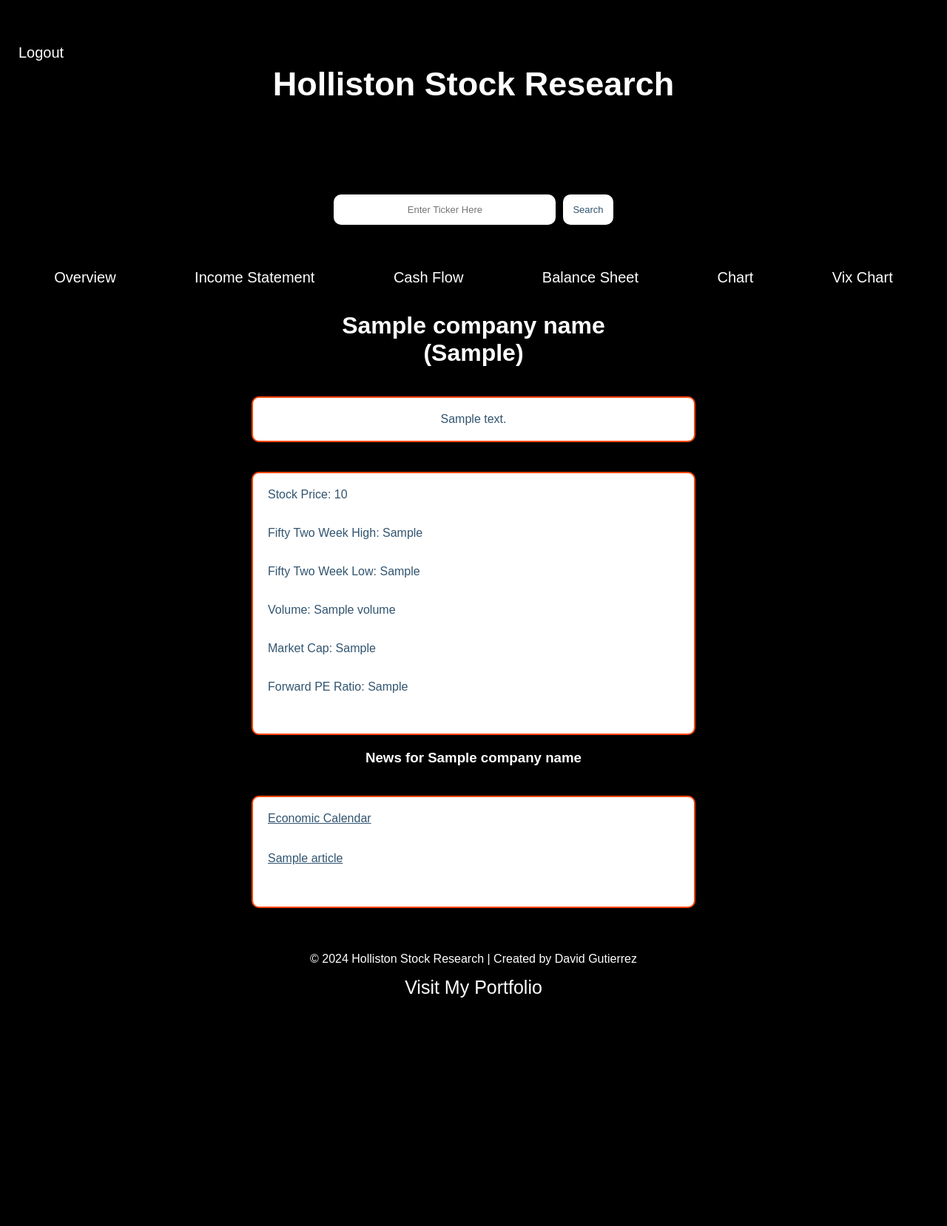
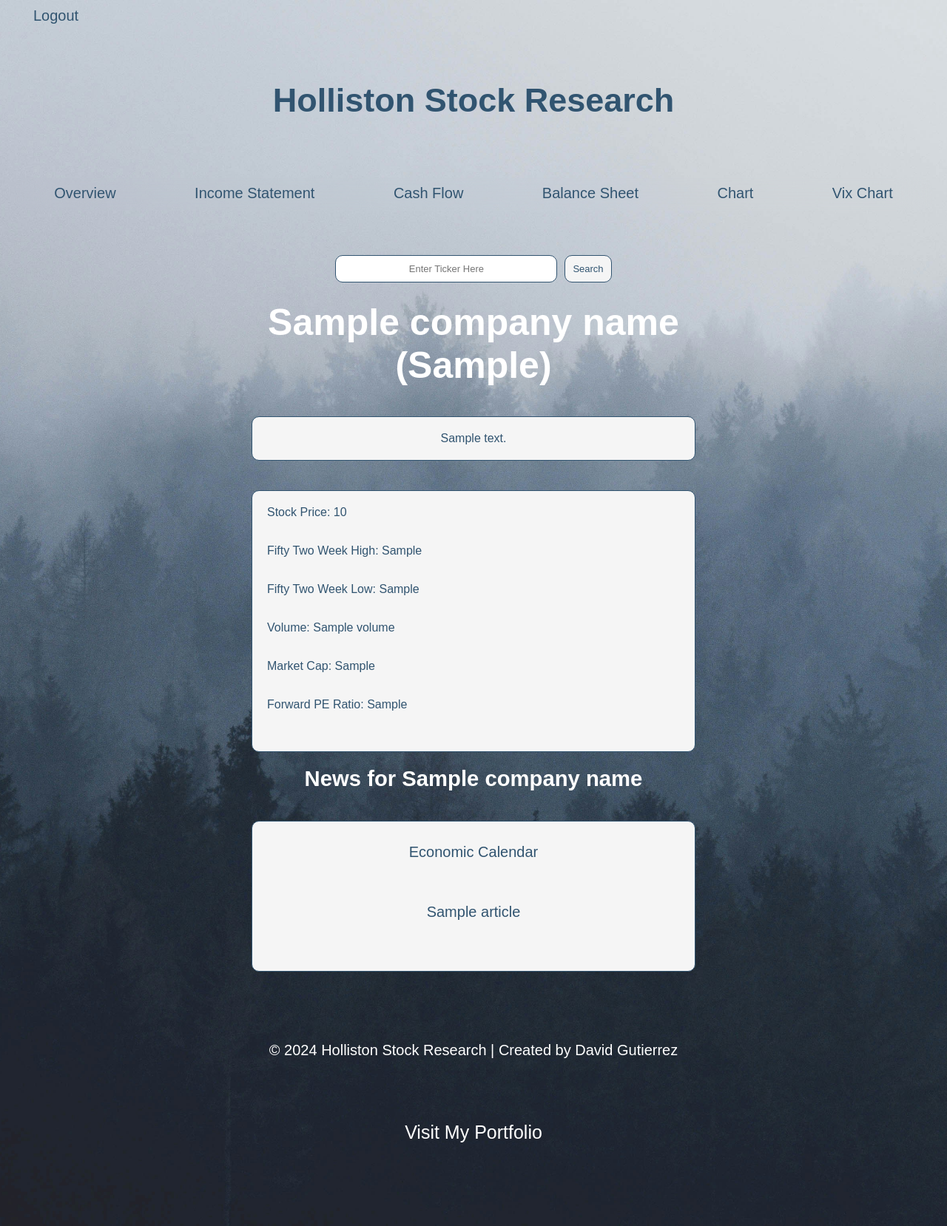
Before and after one commit to DavidG626/Portfolio-Project-1, a Flask app: template templates/overview.html in a window 1280 px wide. Shown: the whole page at 74% size. Before the commit the page ends 1349 px from the top, so only its background shows below. Run offline with Flask 3, Linux system fonts and the light colour scheme; the template is opened without the code that fills it: most values are stand-ins (such as "Sample title", 1, 10 or a date in 2020).

Commit message:
styles update

```diff
--- a/static/styles.css
+++ b/static/styles.css
@@ -5,31 +5,86 @@
   padding: 0;
   box-sizing: border-box;
 
+  /* border: 1px solid red; */
+
 }
 
 body {
-  color: white;
+  color: #315470;
   font-family: 'Noto+Serif+Display', sans-serif;
   padding: 0 20px;
-  background-color: black;
+  background-color: whitesmoke;
+}
+
+body.image {
+
+  background: url(../static/forest.jpg);
+  background-repeat: no-repeat;
+  min-height: 100vh;
+  background-size: cover;
+  background-position: center;
+  background-size: cover;
+  position: relative;
+
+}
+/* nav */
+
+/* horizontal menu */
+.horizontal-menu {
+  position: sticky;
+  top: 0;
+  border-radius: 15px;
+  align-items: center;
+
+  font-size: 20px;
+  margin-top: 10px;
+  margin-bottom: 35px;
+  display: flex;
+  flex-direction: row;
+  justify-content: space-around;
+  background-color: transparent;
+  backdrop-filter: blur(20px);
+  background-image: linear-gradient(
+    360deg,
+    /* rgba(49, 84, 112, .3),
+    rgba(0, 0, 0, 0.1) */
+  );
+  width: 100%;
+}
+/* end for horizontal menu */
+
+
+.horizontal-menu a {
+  color: #315470;
+  text-decoration: none;
+  font-size: 20px;
+  list-style: none;
+  display: inline-block;
+  padding-top: 10px;
+  padding-bottom: 10px;
+  /* position: relative; */
+  align-items: center;
+  height: 100%;
+}
+
+.horizontal-menu a::after {
+  content: '';
+  width: 0%;
+  height: 2px;
+  background-color: #315470;
+  display: block;
+  margin: auto;
+  transition: 0.5s;
+}
+
+.horizontal-menu a:hover::after {
+  width: 100%;
 }
 
 
-/* all links */
-.links {
-  font-size: 20px;
-  display: block;
-  margin: 10px 0;
-  color: white;
-  text-decoration: none;
-}
 
-.links:hover {
-  text-decoration: underline;
-  text-decoration-color:  #f46106;
-  text-decoration-thickness: 3px;
-  transition: 0.3s ease;
-}
+
+
 /* end all links */
 
 
@@ -40,25 +95,38 @@ body {
   margin-bottom: 15px;
   padding-left: 25px;
 
+
 }
 
 
 
+
+
 .logout-link {
+  color: #315470;
+  text-decoration: none;
   font-size: 20px;
-  color: white;
-  text-decoration: none;
-  position: relative;
-  top: 60px;
-  right: 20px;
+  list-style: none;
+  display: inline-block;
+  padding-top: 10px;
+  padding-bottom: 10px;
+  text-align: center;
+  align-items: center;
+  height: 100%;
 }
 
+.logout-link::after {
+  content: '';
+  width: 0%;
+  height: 2px;
+  background-color: #315470;
+  display: block;
+  margin: auto;
+  transition: 0.5s;
+}
 
-.logout-link:hover {
-  text-decoration: underline;
-  text-decoration-color:  #f46106;
-  text-decoration-thickness: 3px;
-  transition: 0.3s ease;
+.logout-link:hover::after {
+  width: 100%;
 }
 /* end for logout */
 
@@ -71,13 +139,14 @@ body {
 #title {
   height: 100px;
   width: 100%;
-  color: #fff;
-  background-color: black;
+  color: #315470;
+  background-color: transparent;
   font-size: 45px;
   font-weight: bold;
   text-align: center;
   margin-top: 50px;
-  margin-bottom: 50px;
+  margin-bottom: 20px;
+
 
 
 
@@ -85,16 +154,6 @@ body {
 
 /* end for title */
 
-/* horizontal menu */
-.horizontal-menu {
-  font-size: 20px;
-  margin-top: 25px;
-  margin-bottom: 25px;
-  display: flex;
-  flex-direction: row;
-  justify-content: space-around;
-}
-/* end for horizontal menu */
 
 
 /* search styling */
@@ -108,7 +167,7 @@ body {
 #search-box {
   text-align: center;
   width: 300px;
-  border: 3px solid white;
+  border: 1px solid #315470;
   border-radius: 10px;
   padding: 10px;
   font-size: 13px;
@@ -116,14 +175,14 @@ body {
 }
 #search-box:focus {
   outline: none;
-  border-color: #f46106;
+  border-color: #315470;
 }
 
 #search-button {
   margin-left: 10px;
-  background-color: white;
+  background-color: whitesmoke;
   color: #315470;
-  border: 3px solid white;
+  border: 1px solid #315470;
   border-radius: 10px;
   padding: 10px;
   font-size: 13px;
@@ -131,13 +190,15 @@ body {
   transition: background-color 0.3s ease;
 }
 #search-button:hover {
-  background-color: #f46106;
-  color: white;
+  background-color: #315470;
+  color: whitesmoke;
 }
 /* end for search button */
 
 
 .text-box {
+  color: white;
+  font-size: 25px;
   width: 100%;
   align-items: center;
   text-align: center;
@@ -157,11 +218,11 @@ body {
   border-radius: 10px;
   display: inline-flex;
   flex-direction: row;
-  border: 2px solid orangered;
+  border: 1px solid #315470;
   padding: 20px;
   margin: 20px;
   justify-content: center;
-  background-color: white;
+  background-color: whitesmoke;
   width: 600px;
   text-align: left;
 
@@ -172,11 +233,11 @@ body {
   border-radius: 10px;
   display: inline-flex;
   flex-direction: column;
-  border: 2px solid orangered;
+  border: 1px solid #315470;
   padding: 20px;
   margin: 20px;
   width: 600px;
-  background-color: white;
+  background-color: whitesmoke;
   text-align: left;
 }
 
@@ -190,31 +251,35 @@ body {
 
 
 
-
-
-
-
-
-/* news */
-/* .news {
-  display: flex;
-  flex-direction: column;
-  justify-content: flex-start;
-  align-items: flex-start;
+/* .news-links {
+  color: #315470;
 
 } */
+.news-links  {
+  color: #315470;
+  text-decoration: none;
+  font-size: 20px;
+  list-style: none;
+  display: inline-block;
+  padding-top: 10px;
+  padding-bottom: 10px;
+  text-align: center;
+  align-items: center;
+  height: 100%;
+}
 
+.news-links::after {
+  content: '';
+  width: 0%;
+  height: 2px;
+  background-color: #315470;
+  display: block;
+  margin: auto;
+  transition: 0.5s;
+}
 
-
-.news-links {
-  color: #315470;
-
-}
-.news-links:hover {
-    text-decoration: underline;
-    text-decoration-color:  #f46106;
-    text-decoration-thickness: 3px;
-    transition: 0.3s ease;
+.news-links:hover::after {
+  width: 100%;
 }
 /* end for news */
 
@@ -230,9 +295,11 @@ body {
 
 /* styling for financial statements */
 #data-statements {
+
   text-align: left;
-  background-color: white;
+  background-color: whitesmoke;
   color: #315470;
+  border: 1px #315470 solid;
 }
 /* end for financial statements */
 
@@ -258,16 +325,20 @@ body {
 /* footer */
 
 .footer-1 {
-  background-color: black;
   color: white;
-  margin: 0px 0px 0px 0px;
+  font-size: 20px;
+  padding: 35px;
   text-align: center;
+  width: 100%;
 }
+
+
 .nav-links-2 {
-  flex: 1;
+
+  font-size: 20px;
+  padding: 35px;
   text-align: center;
-  background-color: black;
-
+  width: 100%;
 }
 
 
@@ -287,7 +358,7 @@ body {
   content: '';
   width: 0%;
   height: 2px;
-  background-color: #f44336;
+  background-color: white;
   display: block;
   margin: auto;
   transition: 0.5s;
--- a/templates/overview.html
+++ b/templates/overview.html
@@ -8,7 +8,7 @@
     <title>Holliston Stock Research</title>
 </head>
 
-<body>
+<body class="image">
 
         <div class="logout-container">
             <a href="/logout" class="logout-link">Logout</a>
```
Also changed, not shown: other parts of templates/overview.html (+18 -15 lines), static/landing.css (+35 -20 lines).
